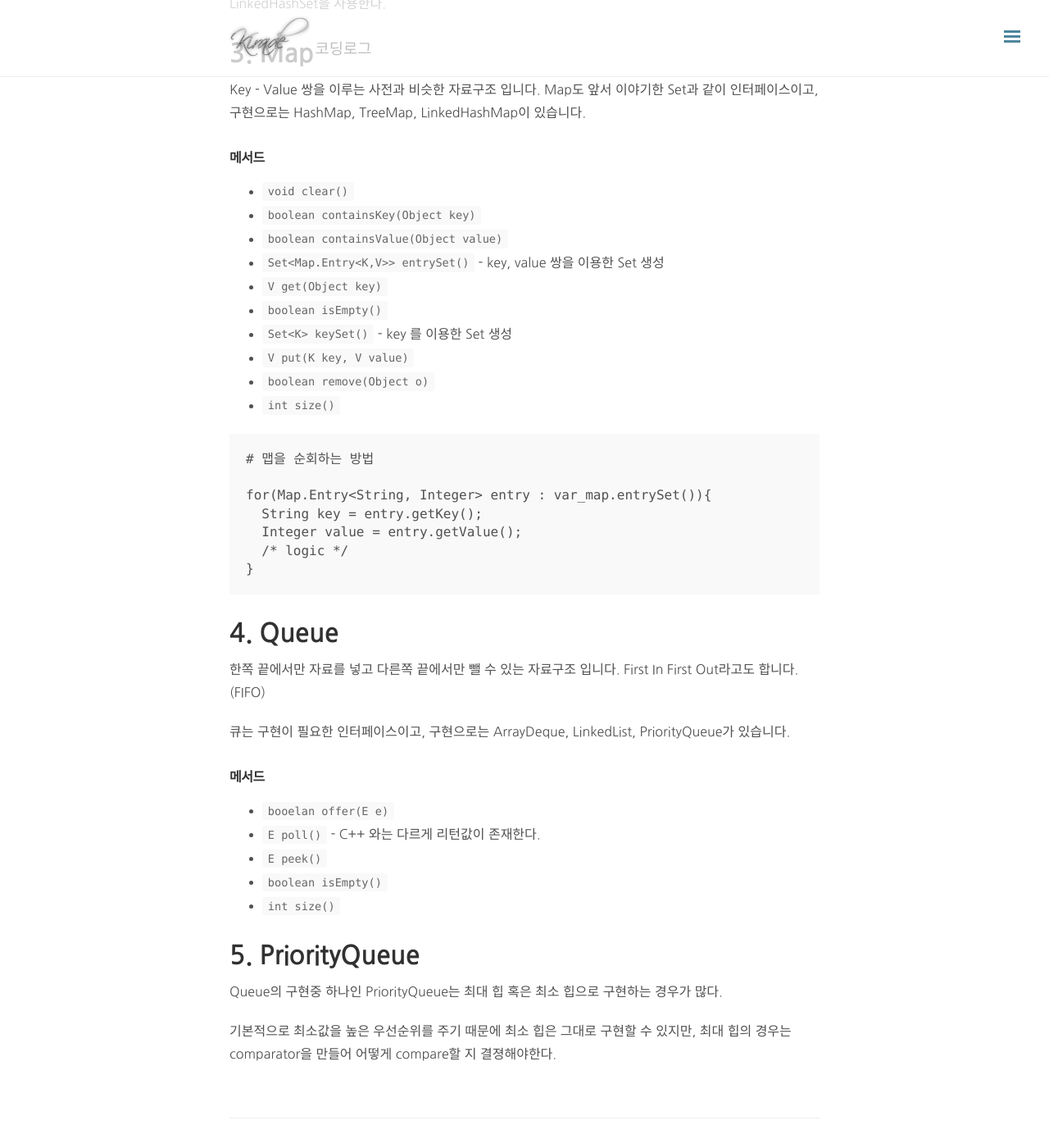
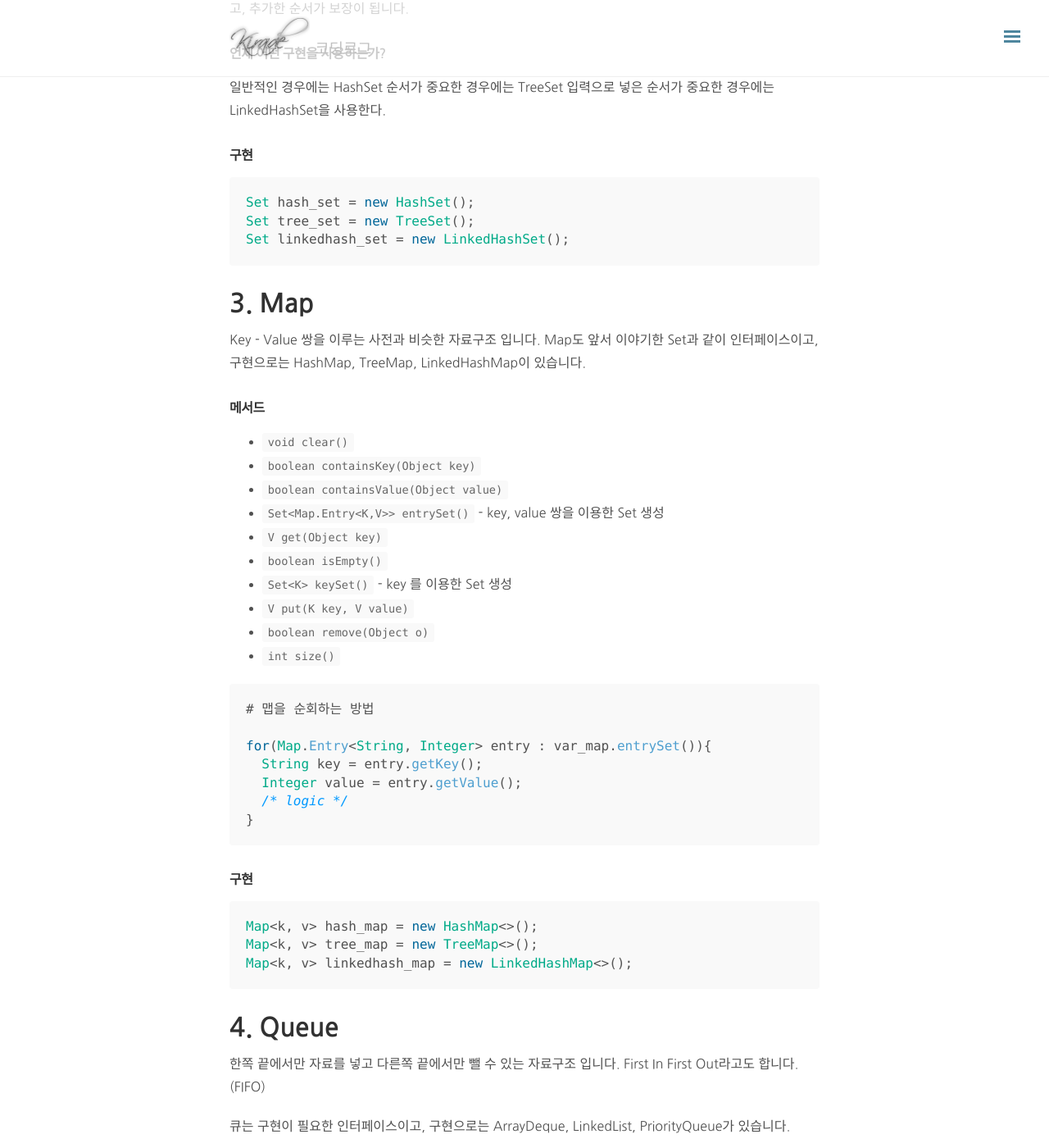
Before and after one commit to Kirade/kirade.github.io.old, a Jekyll site: the page built from _posts/2017/12/2017-12-20-java-자바-알고리즘-collections-2.markdown, in a window 1280 px wide and 1400 px high, scrolled down 1715 px. Shown: the whole window at 82% size. Built offline with Jekyll 4.4.1, drawn with Linux system fonts in a browser that asks for light colours; nearby versions of some CDN libraries; comment, search, counter and statistics services are not loaded; some of the changed text lies outside the part shown.

Commit message:
Fix post - typo

````diff
--- a/_posts/2017/12/2017-12-20-java-자바-알고리즘-collections-2.markdown
+++ b/_posts/2017/12/2017-12-20-java-자바-알고리즘-collections-2.markdown
@@ -21,6 +21,11 @@ tags: Java Algorithm
 * `E peek()`
 * `bool empty()`
 * `int size()`
+
+### 구현
+```java
+Stack newStack = new Stack();
+```
 
 # 2. Set
 Set은 중복된 원소를 포함하지 않습니다. Java에서는 인터페이스로 구현한 것들로는 HashSet, TreeSet, LinkedHashSet 있습니다.
@@ -50,6 +55,13 @@ C++ 에서는 add, celar, contains의 시간 복잡도는 O(logN)이 었지만,
 순서가 중요한 경우에는 TreeSet
 입력으로 넣은 순서가 중요한 경우에는 LinkedHashSet을 사용한다.
 
+### 구현
+```java
+Set hash_set = new HashSet();
+Set tree_set = new TreeSet();
+Set linkedhash_set = new LinkedHashSet();
+```
+
 # 3. Map
 Key - Value 쌍을 이루는 사전과 비슷한 자료구조 입니다. Map도 앞서 이야기한 Set과 같이 인터페이스이고, 구현으로는 HashMap, TreeMap, LinkedHashMap이 있습니다.
 
@@ -65,7 +77,7 @@ Key - Value 쌍을 이루는 사전과 비슷한 자료구조 입니다. Map도
 * `boolean remove(Object o)`
 * `int size()`
 
-```Java
+```java
 # 맵을 순회하는 방법
 
 for(Map.Entry<String, Integer> entry : var_map.entrySet()){
@@ -74,6 +86,14 @@ for(Map.Entry<String, Integer> entry : var_map.entrySet()){
   /* logic */
 }
 ```
+
+### 구현
+```java
+Map<k, v> hash_map = new HashMap<>();
+Map<k, v> tree_map = new TreeMap<>();
+Map<k, v> linkedhash_map = new LinkedHashMap<>();
+```
+
 
 # 4. Queue
 한쪽 끝에서만 자료를 넣고 다른쪽 끝에서만 뺄 수 있는 자료구조 입니다. First In First Out라고도 합니다.(FIFO)
@@ -87,7 +107,14 @@ for(Map.Entry<String, Integer> entry : var_map.entrySet()){
 * `boolean isEmpty()`
 * `int size()`
 
+### 구현
+```java
+Queue dequeQueue = new ArrayDeque();
+Queue linkedlistQueue = new LinkedList();
+Queue priorityQueue = new PriorityQueue();
+```
+
 # 5. PriorityQueue
 Queue의 구현중 하나인 PriorityQueue는 최대 힙 혹은 최소 힙으로 구현하는 경우가 많다.
 
-기본적으로 최소값을 높은 우선순위를 주기 때문에 최소 힙은 그대로 구현할 수 있지만, 최대 힙의 경우는 comparator을 만들어 어떻게 compare할 지 결졍해야한다.
+기본적으로 최소값을 높은 우선순위를 주기 때문에 최소 힙은 그대로 구현할 수 있지만, 최대 힙의 경우는 comparator을 만들어 어떻게 compare 할지 결정해야한다.
--- a/_posts/2017/12/2017-12-20-java-자바-알고리즘-collections.markdown
+++ b/_posts/2017/12/2017-12-20-java-자바-알고리즘-collections.markdown
@@ -41,9 +41,9 @@ ArrayList는 배열이기 때문에 중간에 원소를 추가하거나 삭제,
 ### 인접리스트
 ArrayList는 그래프를 활용하는 알고리즘에서 많이 사용된다. 다음과 같이 초기화하고 리스트의 내용을 추가할 수있다.
 
-```Java
+```java
 ArrayList<Integer>[] a = (ArrayList<Integer>[]) new ArrayList[n+1];
-for(int i=1; i<n; i++){
+for(int i=1; i<=n; i++){
   a[i] = new ArrayList<Integer>();
 }
 for(int i=0; i<m; i++){
--- a/_posts/2017/12/2017-12-30-java-자바-알고리즘-형변환-정리.markdown
+++ b/_posts/2017/12/2017-12-30-java-자바-알고리즘-형변환-정리.markdown
@@ -80,6 +80,8 @@ Character ascii = (char)num;
 Integer num = (int)ascii;
 ```
 
+---
+
 ## Summary
 크게 3가지 메소드로 나눌 수 있을것 같습니다.
 1. `valueOf()`
````
Also changed, not shown: _posts/2017/12/2017-12-21-java-자바-알고리즘-정렬.markdown (+5 -3 lines).
